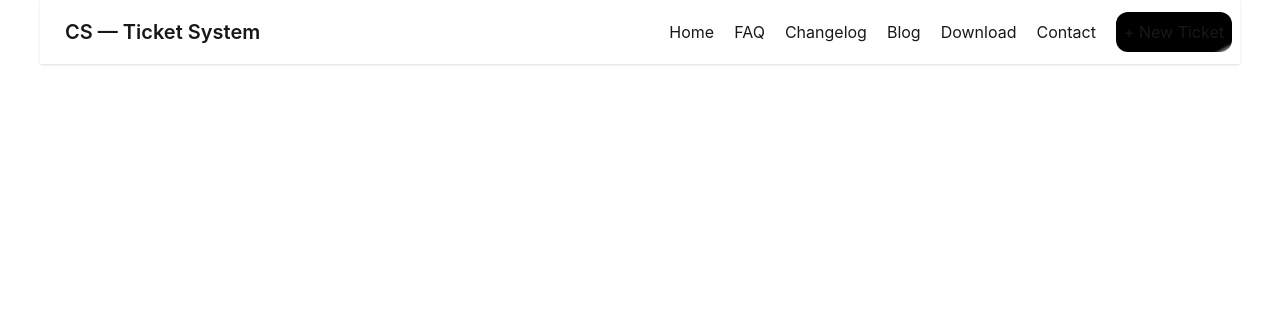
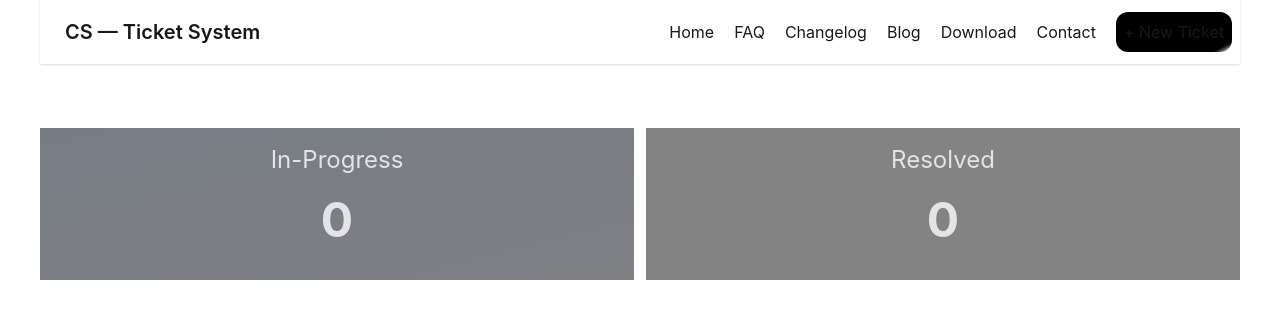
Before and after one commit to shamsuzzamanshams/my-ticket, a React (Vite) app: page / in a window 1280 px wide. Shown: the top 318 px of the page. Built offline with nearby package versions, Linux system fonts and the light colour scheme.

Commit message:
complete banner

```diff
--- a/src/App.jsx
+++ b/src/App.jsx
@@ -1,5 +1,6 @@
 
 import './App.css'
+import Banner from './Components/Banner/Banner'
 import NavBar from './Components/NavBar/NavBar'
 
 function App() {
@@ -9,6 +10,7 @@ function App() {
     <>
 
       <NavBar></NavBar>
+      <Banner></Banner>
 
     </>
   )
--- /dev/null
+++ b/src/Components/Banner/Banner.jsx
@@ -0,0 +1,48 @@
+import React from 'react';
+import vector1 from '../../assets/vector1.png'
+
+const Banner = () => {
+	return (
+		<div className='flex max-w-[1200px] mx-auto gap-3 mt-16'>
+			<div
+				className="hero max-w-[708px] mx-auto bg-gradient-to-br from-[#E8F1FF] to-[#F7FAFF]"
+				style={{
+					backgroundImage:{vector1}
+
+
+				}}
+			>
+				<div className="hero-overlay"></div>
+				<div className="hero-content text-neutral-content text-center">
+					<div className="max-w-md">
+						<h1 className="mb-5 text-2xl">In-Progress</h1>
+						<h1 className="mb-5 text-5xl font-bold">0</h1>
+					</div>
+				</div>
+			</div>
+
+			<div
+				className="hero max-w-[708px] mx-auto"
+				style={{
+
+					backgroundImage:{vector1}
+
+
+				}}
+			>
+				<div className="hero-overlay"></div>
+				<div className="hero-content text-neutral-content text-center">
+					<div className="max-w-md">
+						<h1 className="mb-5 text-2xl">Resolved</h1>
+						<h1 className="mb-5 text-5xl font-bold">0</h1>
+
+					</div>
+				</div>
+			</div>
+		</div>
+
+
+	);
+};
+
+export default Banner;
```
Also changed, not shown: src/assets/vector1.png (added).
